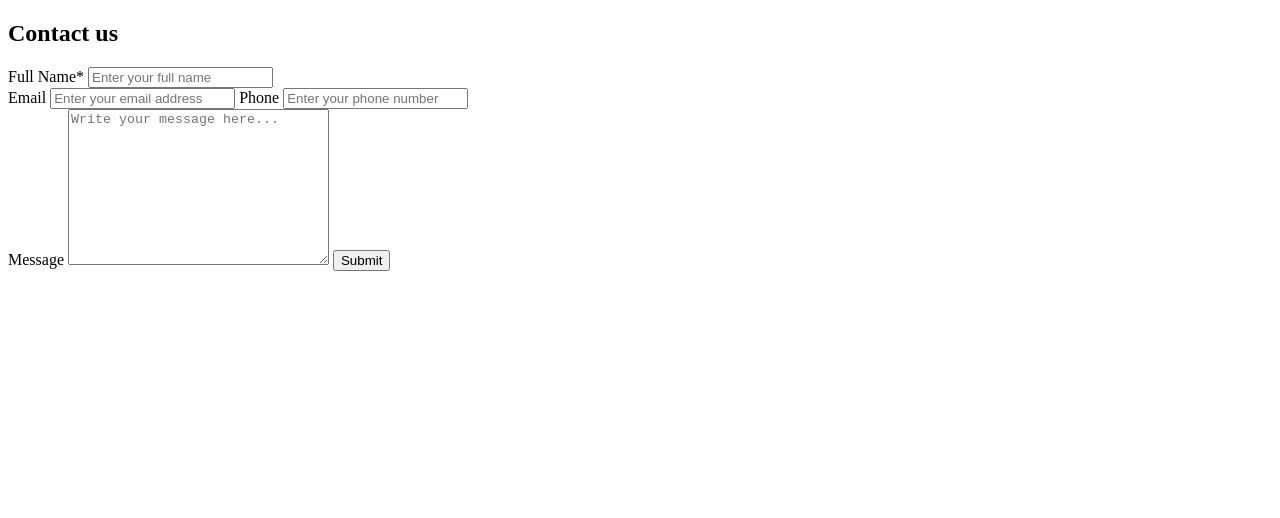
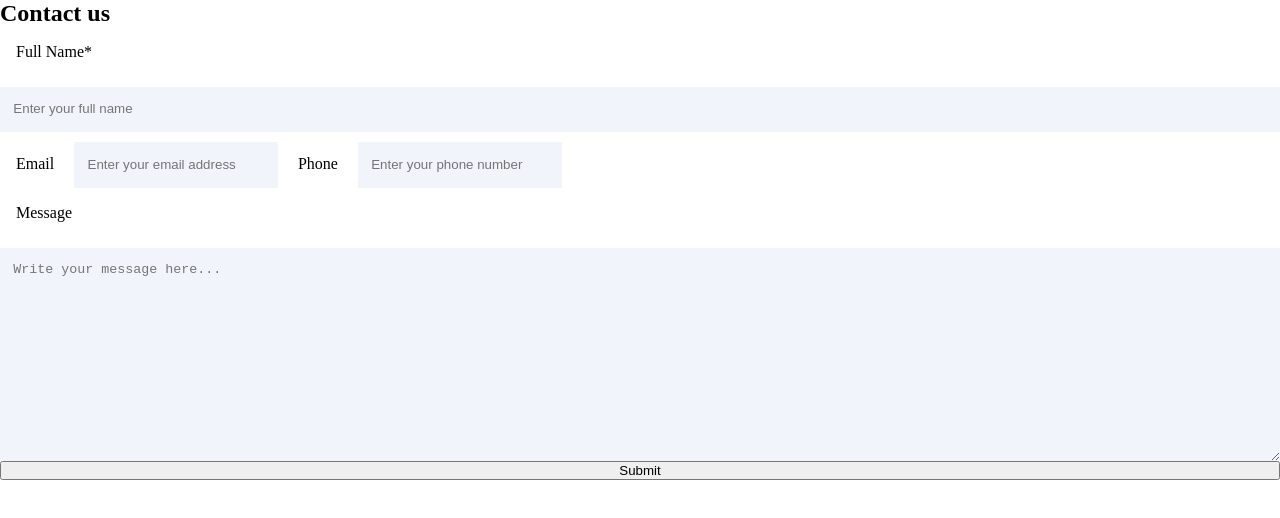
Before and after one commit to EsterPozo/MidTermProj_IronDreamTeam, a plain HTML site: page contact_us/contact_us.html in a window 1280 px wide. Drawn offline with Linux system fonts and the light colour scheme.

Commit message:
contact us - css it#|

```diff
--- /dev/null
+++ b/contact_us/contact_us.css
@@ -0,0 +1,27 @@
+* {
+    margin: 0;
+    padding: 0;
+}
+
+input, textarea {
+    /*width: 50vw;*/
+    padding: 1em;
+    margin-top: 10px;
+  line-height: 1.4;
+  background-color: #F2F4FC;
+   border: none;
+  -webkit-transition: 0.35s ease-in-out;
+  -moz-transition: 0.35s ease-in-out;
+  -o-transition: 0.35s ease-in-out;
+  transition: 0.35s ease-in-out;
+  transition: all 0.35s ease-in-out;
+}
+
+label {
+    margin: 1em;
+}
+
+form {
+    display: flex;
+    flex-direction: column;
+}
--- a/contact_us/contact_us.html
+++ b/contact_us/contact_us.html
@@ -5,7 +5,9 @@
     <meta http-equiv="X-UA-Compatible" content="IE=edge" />
     <meta name="viewport" content="width=device-width, initial-scale=1.0" />
     <title>Contact us</title>
+    <link rel="stylesheet" href="./contact_us.css">
   </head>
+
   <body>
     <nav id="nav-bar">
         <!--same as landing page-->
```
